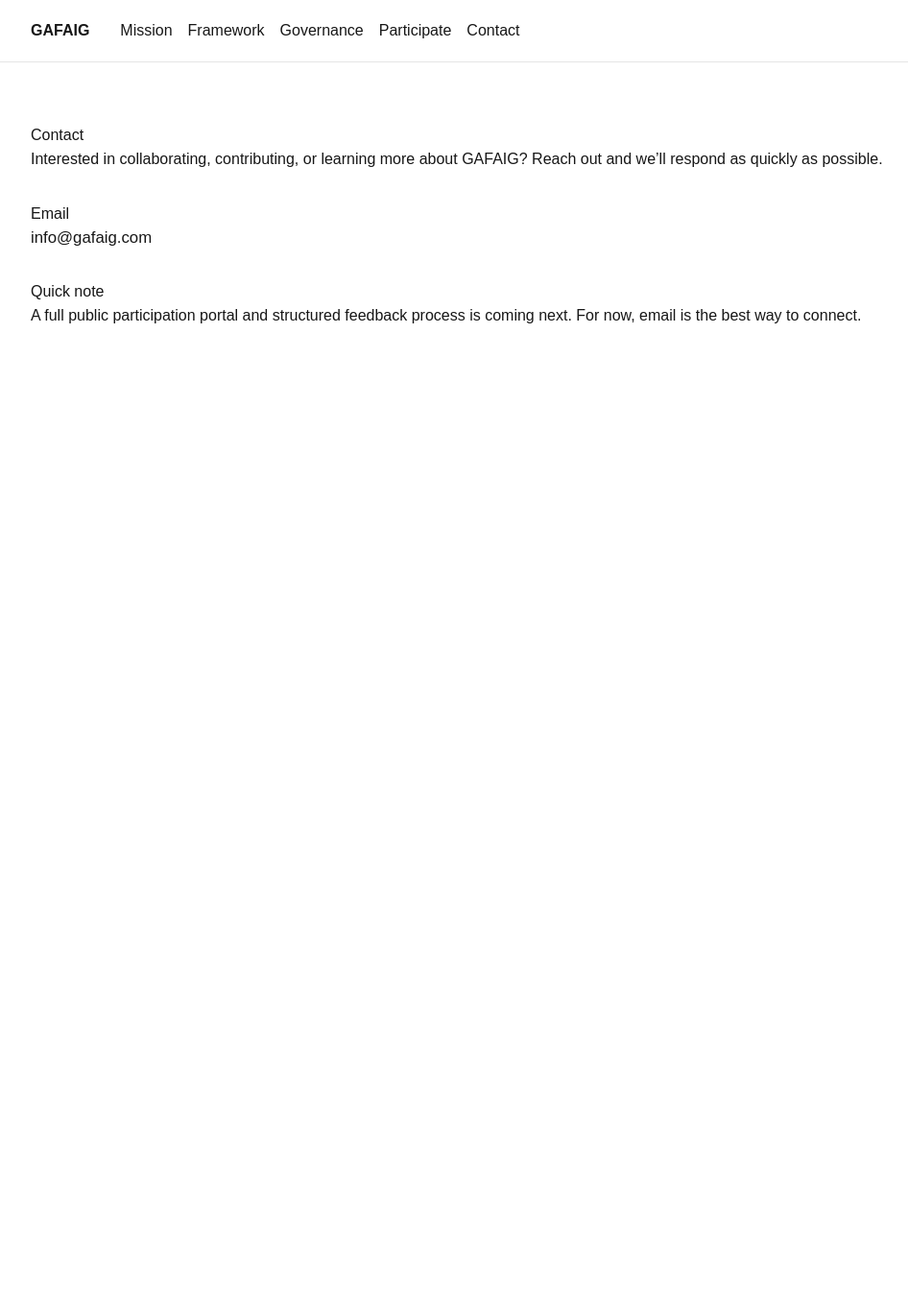
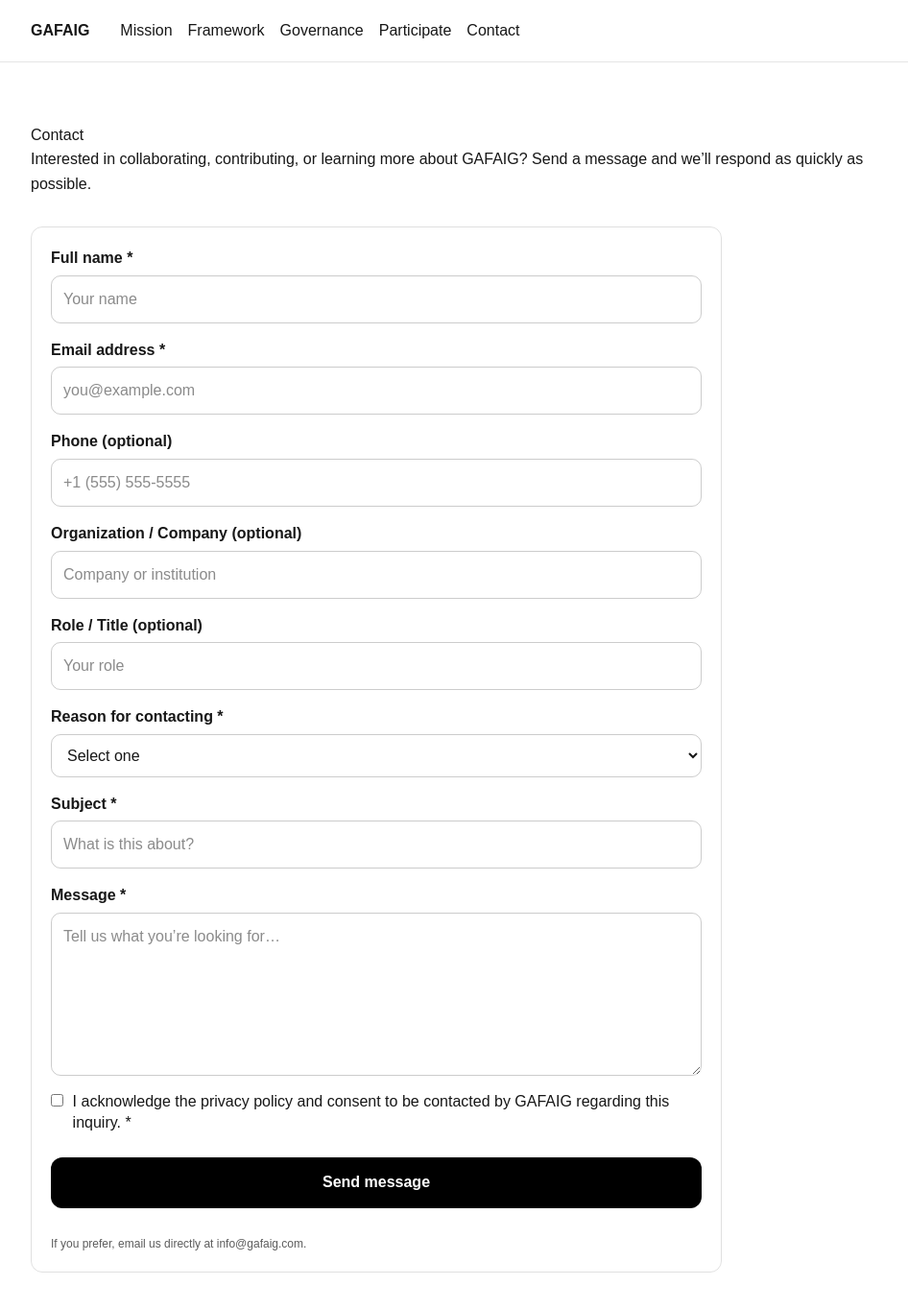
Before and after one commit to GAF2026/gafaig, a Next.js app: page /contact in a window 1280 px wide. Shown: the top 1364 px of the page at 96% size, without its empty margins (32-978 px from the left). Before the commit the page ends 800 px from the top, so only its background shows below. Built offline with nearby package versions, Linux system fonts and the light colour scheme.

Commit message:
Add SEO metadata, robots.txt, and sitemap

```diff
--- a/app/contact/page.tsx
+++ b/app/contact/page.tsx
@@ -1,22 +1,175 @@
+import type { Metadata } from "next";
+
+export const metadata: Metadata = {
+  title: "Contact — GAFAIG",
+  description:
+    "Contact GAFAIG to inquire about partnerships, research collaboration, governance initiatives, or general questions.",
+};
 export default function ContactPage() {
   return (
     <main style={{ padding: "4rem", fontFamily: "sans-serif" }}>
       <h1>Contact</h1>
       <p style={{ maxWidth: 900, lineHeight: 1.6 }}>
-        Interested in collaborating, contributing, or learning more about GAFAIG?
-        Reach out and we’ll respond as quickly as possible.
+        Interested in collaborating, contributing, or learning more about GAFAIG? Send a message and we’ll respond as
+        quickly as possible.
       </p>
 
-      <h2 style={{ marginTop: "2rem" }}>Email</h2>
-      <p style={{ fontSize: "1.05rem" }}>
-        <a href="mailto:info@gafaig.com">info@gafaig.com</a>
-      </p>
+      <form
+        action="YOUR_FORMSPREE_URL"
+        method="POST"
+        style={{
+          marginTop: "2rem",
+          maxWidth: 720,
+          display: "grid",
+          gap: "1rem",
+          padding: "1.25rem",
+          border: "1px solid rgba(0,0,0,0.12)",
+          borderRadius: 12,
+        }}
+      >
+        <div style={{ display: "grid", gap: "0.35rem" }}>
+          <label htmlFor="fullName" style={{ fontWeight: 600 }}>
+            Full name *
+          </label>
+          <input
+            id="fullName"
+            name="fullName"
+            required
+            placeholder="Your name"
+            style={{ padding: "0.75rem", borderRadius: 10, border: "1px solid rgba(0,0,0,0.2)" }}
+          />
+        </div>
 
-      <h2 style={{ marginTop: "2rem" }}>Quick note</h2>
-      <p style={{ maxWidth: 900, lineHeight: 1.6 }}>
-        A full public participation portal and structured feedback process is coming next. For now, email is the best
-        way to connect.
-      </p>
+        <div style={{ display: "grid", gap: "0.35rem" }}>
+          <label htmlFor="email" style={{ fontWeight: 600 }}>
+            Email address *
+          </label>
+          <input
+            id="email"
+            name="email"
+            type="email"
+            required
+            placeholder="you@example.com"
+            style={{ padding: "0.75rem", borderRadius: 10, border: "1px solid rgba(0,0,0,0.2)" }}
+          />
+        </div>
+
+        <div style={{ display: "grid", gap: "0.35rem" }}>
+          <label htmlFor="phone" style={{ fontWeight: 600 }}>
+            Phone (optional)
+          </label>
+          <input
+            id="phone"
+            name="phone"
+            placeholder="+1 (555) 555-5555"
+            style={{ padding: "0.75rem", borderRadius: 10, border: "1px solid rgba(0,0,0,0.2)" }}
+          />
+        </div>
+
+        <div style={{ display: "grid", gap: "0.35rem" }}>
+          <label htmlFor="organization" style={{ fontWeight: 600 }}>
+            Organization / Company (optional)
+          </label>
+          <input
+            id="organization"
+            name="organization"
+            placeholder="Company or institution"
+            style={{ padding: "0.75rem", borderRadius: 10, border: "1px solid rgba(0,0,0,0.2)" }}
+          />
+        </div>
+
+        <div style={{ display: "grid", gap: "0.35rem" }}>
+          <label htmlFor="role" style={{ fontWeight: 600 }}>
+            Role / Title (optional)
+          </label>
+          <input
+            id="role"
+            name="role"
+            placeholder="Your role"
+            style={{ padding: "0.75rem", borderRadius: 10, border: "1px solid rgba(0,0,0,0.2)" }}
+          />
+        </div>
+
+        <div style={{ display: "grid", gap: "0.35rem" }}>
+          <label htmlFor="reason" style={{ fontWeight: 600 }}>
+            Reason for contacting *
+          </label>
+          <select
+            id="reason"
+            name="reason"
+            required
+            defaultValue=""
+            style={{ padding: "0.75rem", borderRadius: 10, border: "1px solid rgba(0,0,0,0.2)" }}
+          >
+            <option value="" disabled>
+              Select one
+            </option>
+            <option value="partnership">Partnership</option>
+            <option value="research">Research / Collaboration</option>
+            <option value="press">Press / Media</option>
+            <option value="careers">Careers</option>
+            <option value="general">General inquiry</option>
+            <option value="other">Other</option>
+          </select>
+        </div>
+
+        <div style={{ display: "grid", gap: "0.35rem" }}>
+          <label htmlFor="subject" style={{ fontWeight: 600 }}>
+            Subject *
+          </label>
+          <input
+            id="subject"
+            name="subject"
+            required
+            placeholder="What is this about?"
+            style={{ padding: "0.75rem", borderRadius: 10, border: "1px solid rgba(0,0,0,0.2)" }}
+          />
+        </div>
+
+        <div style={{ display: "grid", gap: "0.35rem" }}>
+          <label htmlFor="message" style={{ fontWeight: 600 }}>
+            Message *
+          </label>
+          <textarea
+            id="message"
+            name="message"
+            required
+            placeholder="Tell us what you’re looking for…"
+            rows={6}
+            style={{ padding: "0.75rem", borderRadius: 10, border: "1px solid rgba(0,0,0,0.2)" }}
+          />
+        </div>
+
+        <label style={{ display: "flex", gap: "0.6rem", alignItems: "flex-start", lineHeight: 1.4 }}>
+          <input type="checkbox" name="consent" required style={{ marginTop: 3 }} />
+          <span>
+            I acknowledge the privacy policy and consent to be contacted by GAFAIG regarding this inquiry. *
+          </span>
+        </label>
+
+        {/* Optional: helps Formspree route replies */}
+        <input type="hidden" name="_subject" value="GAFAIG Contact Form Submission" />
+
+        <button
+          type="submit"
+          style={{
+            marginTop: "0.5rem",
+            padding: "0.85rem 1rem",
+            borderRadius: 12,
+            border: "1px solid rgba(0,0,0,0.2)",
+            background: "black",
+            color: "white",
+            fontWeight: 700,
+            cursor: "pointer",
+          }}
+        >
+          Send message
+        </button>
+
+        <p style={{ fontSize: 12, opacity: 0.7, marginTop: "0.75rem" }}>
+          If you prefer, email us directly at <a href="mailto:info@gafaig.com">info@gafaig.com</a>.
+        </p>
+      </form>
     </main>
   );
 }
--- a/app/framework/page.tsx
+++ b/app/framework/page.tsx
@@ -1,3 +1,10 @@
+import type { Metadata } from "next";
+
+export const metadata: Metadata = {
+  title: "Framework — GAFAIG",
+  description:
+    "The GAFAIG framework provides a practical, auditable structure for governing high-impact AI systems across jurisdictions.",
+};
 export default function FrameworkPage() {
   return (
     <main style={{ padding: "4rem", fontFamily: "sans-serif" }}>
--- a/app/governance/page.tsx
+++ b/app/governance/page.tsx
@@ -1,3 +1,10 @@
+import type { Metadata } from "next";
+
+export const metadata: Metadata = {
+  title: "Governance — GAFAIG",
+  description:
+    "GAFAIG governance is designed to be transparent, globally inclusive, privacy-preserving, and resistant to capture.",
+};
 export default function GovernancePage() {
   return (
     <main style={{ padding: "4rem", fontFamily: "sans-serif" }}>
--- a/app/mission/page.tsx
+++ b/app/mission/page.tsx
@@ -1,3 +1,10 @@
+import type { Metadata } from "next";
+
+export const metadata: Metadata = {
+  title: "Mission — GAFAIG",
+  description:
+    "GAFAIG advances human-centered AI governance at planetary scale through transparent oversight, public participation, and accountability.",
+};
 export default function MissionPage() {
   return (
     <main style={{ padding: "4rem", fontFamily: "sans-serif" }}>
--- a/app/participate/page.tsx
+++ b/app/participate/page.tsx
@@ -1,3 +1,10 @@
+import type { Metadata } from "next";
+
+export const metadata: Metadata = {
+  title: "Participate — GAFAIG",
+  description:
+    "Learn how individuals, researchers, institutions, and partners can participate in shaping global AI governance through GAFAIG.",
+};
 export default function ParticipatePage() {
   return (
     <main style={{ padding: "4rem", fontFamily: "sans-serif" }}>
--- /dev/null
+++ b/app/robots.ts
@@ -0,0 +1,13 @@
+import type { MetadataRoute } from "next";
+
+export default function robots(): MetadataRoute.Robots {
+  return {
+    rules: [
+      {
+        userAgent: "*",
+        allow: "/",
+      },
+    ],
+    sitemap: "https://www.gafaig.com/sitemap.xml",
+  };
+}
```
